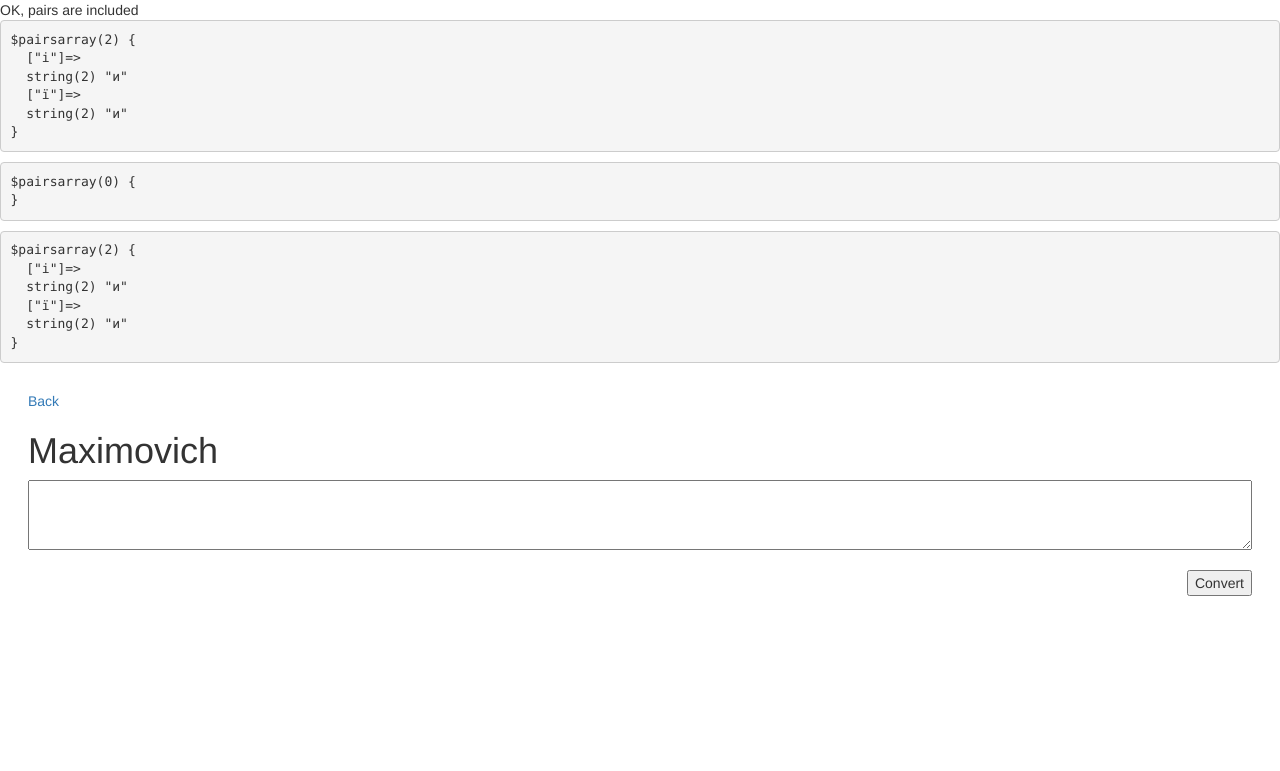
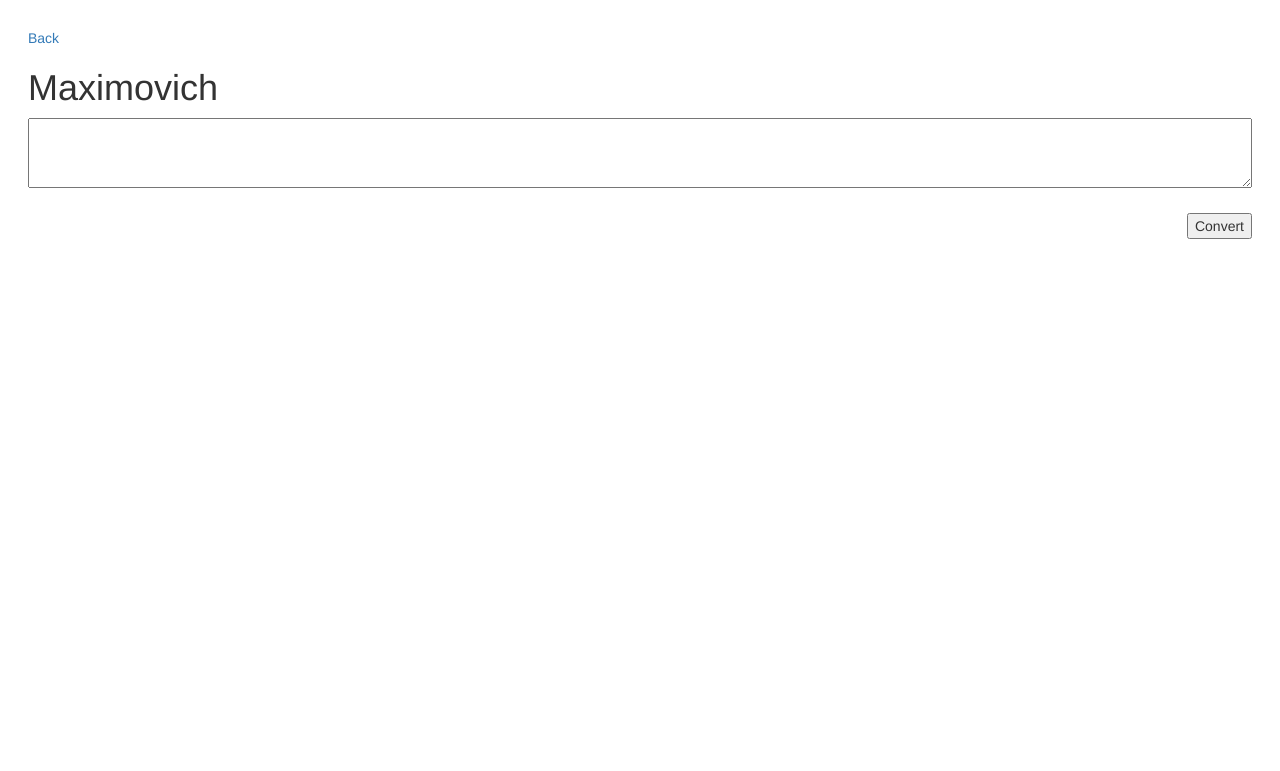
Before and after one commit to igoryen/maximovich, a PHP site: page / in a window 1280 px wide. Shown: the top 771 px of the page. Run offline with PHP 8.4, Linux system fonts and the light colour scheme.

Commit message:
apparently fixed

```diff
--- a/index.php
+++ b/index.php
@@ -1,50 +1,25 @@
 <?php
 include 'config.php';
-//echo "site root is: " . SITE_ROOT . "<br>";
-//include SITE_ROOT . "/text/pairs.php";
-//include SITE_ROOT . "/text/pairs2.php";
-//include SITE_ROOT . "/text/pangrams.php";
-//include SITE_ROOT . "/text/yat.php";
-
-if ((include $_SERVER['DOCUMENT_ROOT'] . '/text/pairs.php') == TRUE) {
-    echo 'OK, pairs are included';
-} else {
-    echo 'No, pairs are not included';
-}
-
-echo "<pre>";
-echo '$pairs';
-var_dump($pairs);
-echo "</pre>";
+include $_SERVER['DOCUMENT_ROOT'] . "/text/pairs.php";
+include $_SERVER['DOCUMENT_ROOT'] . "/text/pairs2.php";
+include $_SERVER['DOCUMENT_ROOT'] . "/text/pangrams.php";
+include $_SERVER['DOCUMENT_ROOT'] . "/text/yat.php";
+include $_SERVER['DOCUMENT_ROOT'] . '/text/pairs.php';
 
 $textarea = (isset($_POST['txtcomment'])) ? htmlentities($_POST['txtcomment']) : "";
 $textarea = explode("\n", $textarea);
-// var_dump($textarea);
+
 // macros
 
 function filled($el) {
     $el = trim($el);
-    //$retval = (isset($el) AND (!empty($el)) && ($el != "\n") AND ($el != " "));
     $retval = (isset($el) AND ( !empty($el)));
-    //echo $retval;
     return $retval;
 }
 
 $textarea = array_filter($textarea, "filled");
-echo "<pre>";
-echo '$pairs';
-var_dump($textarea);
-echo "</pre>";
-
-global $pairs;
-$pairs = array_filter($pairs, "filled");
-echo "<pre>";
-echo '$pairs';
-var_dump($pairs);
-echo "</pre>";
 
 function input($items) {
-    //echo sizeof($textarea);
     foreach ($items as $item) {
         echo "<li>" . trim($item) . "</li>";
     }
@@ -52,20 +27,10 @@ function input($items) {
 
 function output($items) {
 
-    foreach ($items as $key => $value) {
+    foreach ($items as $item) {
         global $pairs;
-        //var_dump($key);
-        //$item = strtr($item, $pairs2);
-        $value = strtr($value, $pairs);
-        if($value) {
-            //var_dump($item);
-            echo "<li>" . $key ." => " . $value . "</li>";
-        }
-        else {
-            //var_dump($item);
-            echo 'replace_pairs contains a key which is an empty string ("")';
-            echo "<li>" . $key ." => " . $value . "</li>";
-        }
+        $item = strtr($item, $pairs);
+        echo "<li>" . $item . "</li>";
     }
 }
 ?>
--- a/text/pairs.php
+++ b/text/pairs.php
@@ -1,5 +1,5 @@
 <?php
-/*
+
 $pairs = [
     "i" => "и", // what is this i?
     "і" => "и", // what is the code of this?
@@ -105,9 +105,3 @@ $pairs = [
     "лля" => "лия",
     "повн" => "по&#x04C6;н"
 ];
-*/
-
-$pairs = [
-    'i' => 'и',
-    'ї' => 'и',
-];
```
